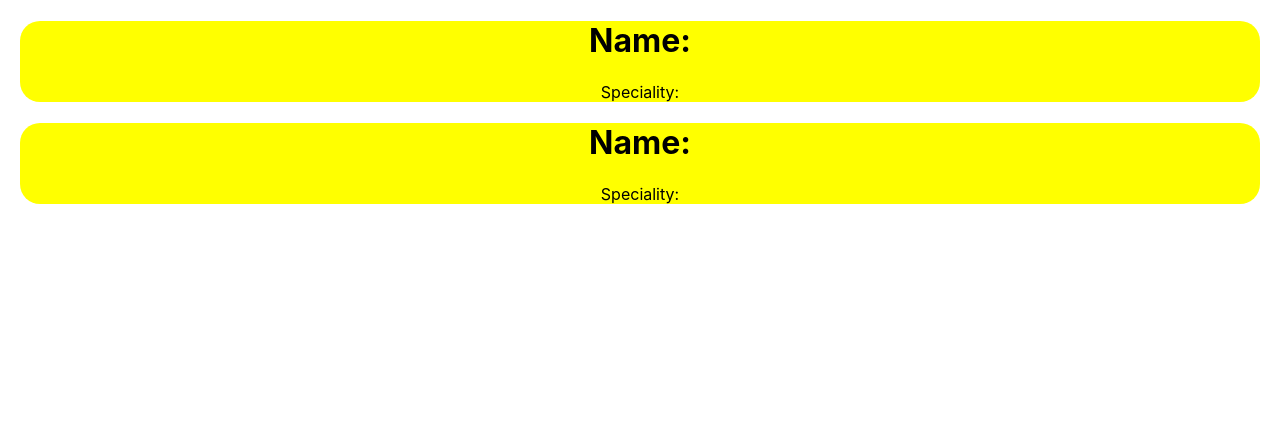
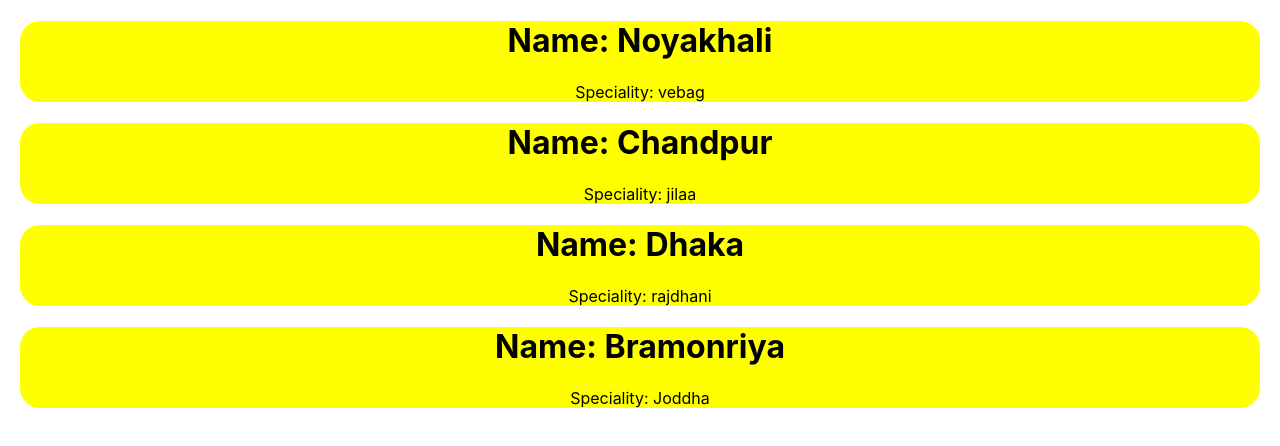
Before and after one commit to rasel497/reactjs-core-concepts-recup, a React (Create React App) app: page / in a window 1280 px wide. Shown: the top 446 px of the page. Built offline with nearby package versions, Linux system fonts and the light colour scheme.

Commit message:
react app, Componant, styles and ussing  props.

```diff
--- a/src/App.js
+++ b/src/App.js
@@ -4,9 +4,10 @@ import './App.css';
 function App() {
   return (
     <div className="App">
-      <District></District>
-      <District></District>
-
+      <District name="Noyakhali" speciality="vebag"></District>
+      <District name="Chandpur" speciality="jilaa"></District>
+      <District name="Dhaka" speciality="rajdhani"></District>
+      <District name="Bramonriya" speciality="Joddha"></District>
     </div>
   );
 }
@@ -19,11 +20,12 @@ const districtStyle = {
 }
 
 // create a bsic Componant and css style
-function District() {
+function District(props) {
   return (
+    // send dynamic data using props in APP show UI
     <div style={districtStyle}>
-      <h1>Name: </h1>
-      <p>Speciality: </p>
+      <h1>Name: {props.name}</h1>
+      <p>Speciality: {props.speciality}</p>
     </div>
   )
 }
```
